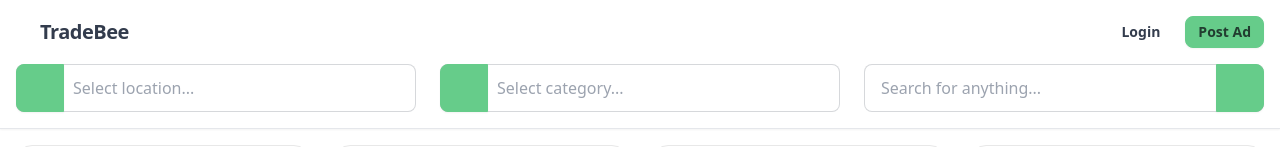
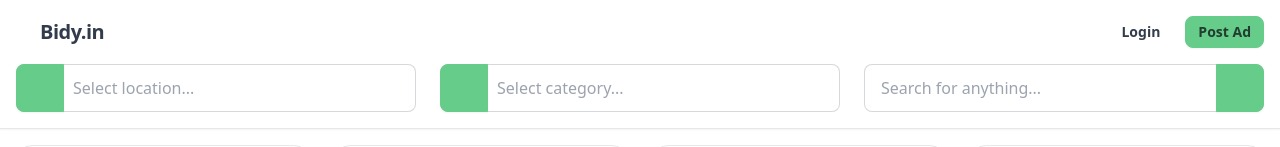
Before and after one commit to Aravin/js-classified, a SvelteKit app in the folder client/: page / in a window 1280 px wide. Shown: the top 147 px of the page. Built offline with nearby package versions, Linux system fonts and the light colour scheme; some icons are missing.

Commit message:
Updated app name and favicon

```diff
--- a/client/src/app.html
+++ b/client/src/app.html
@@ -5,6 +5,9 @@
 	<meta charset="utf-8" />
 	<link rel="icon" href="%sveltekit.assets%/favicon.png" />
 	<meta name="viewport" content="width=device-width, initial-scale=1" />
+	<title>Bidy</title>
+	<meta name="description" content="Your trusted marketplace for buying and selling | Bidy.in" />
+	<meta name="application-name" content="Bidy" />
 	%sveltekit.head%
 </head>
 
--- a/client/src/routes/+layout.svelte
+++ b/client/src/routes/+layout.svelte
@@ -54,7 +54,7 @@
       <a href="/" class="flex items-center space-x-2">
         <Icon icon="material-symbols:store" class="text-primary" font-size="32" />
         <h1 class="text-xl font-bold tracking-tight">
-          <span>TradeBee</span>
+          <span>Bidy.in</span>
         </h1>
       </a>
 
```
Also changed, not shown: client/static/favicon.png.
